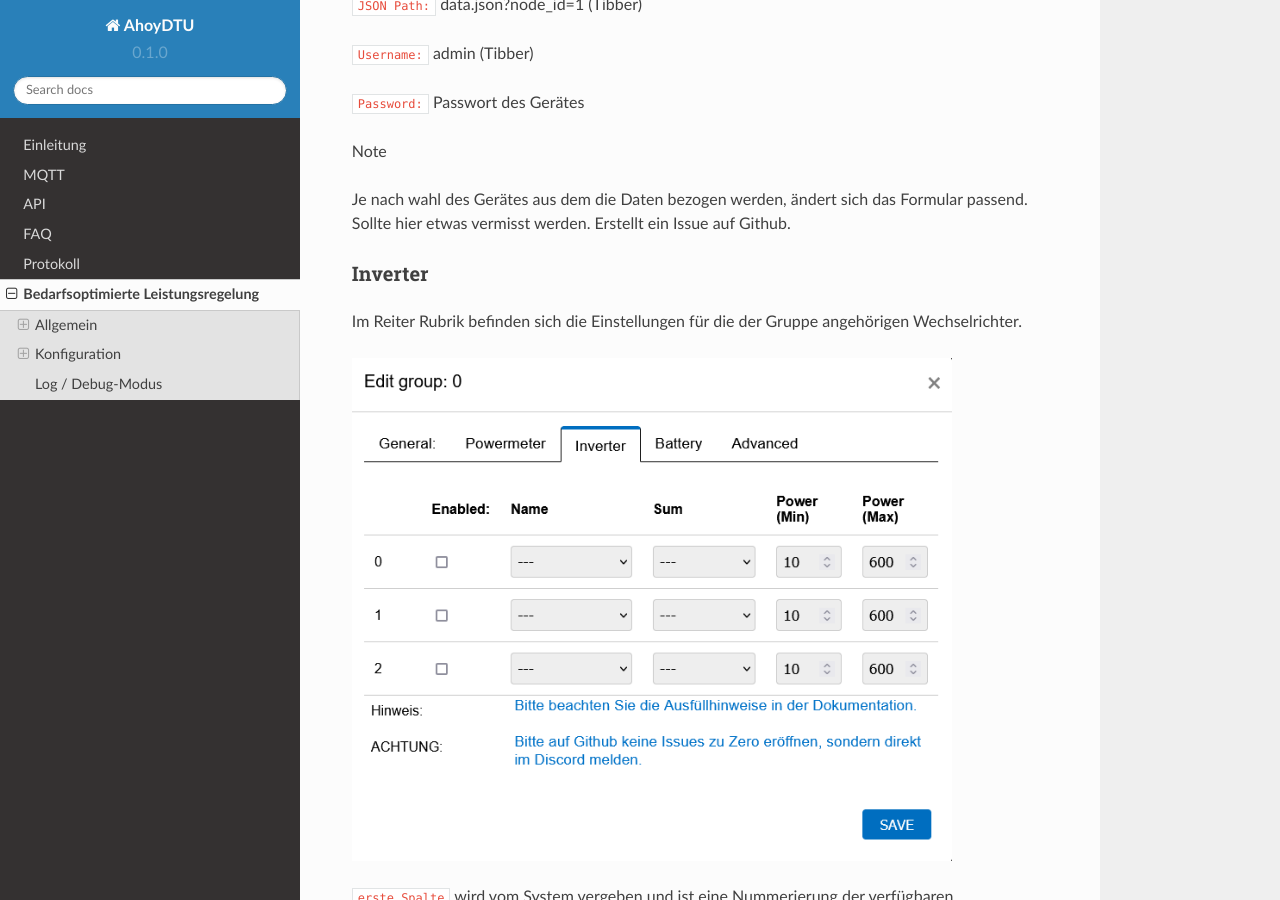
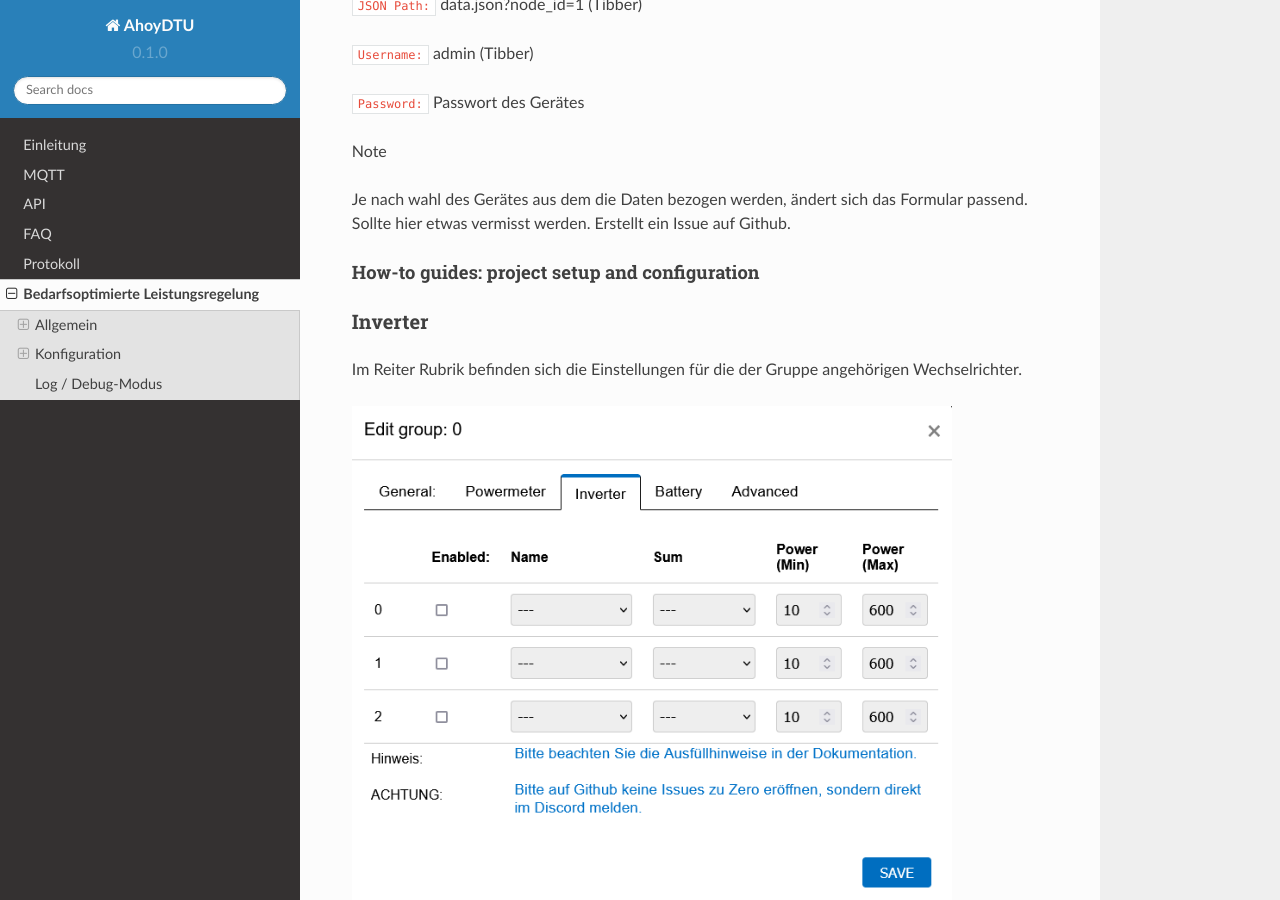
Before and after one commit to lumapu/ahoy_docs, a Sphinx documentation site: the page built from docs/source/zeroExport.rst, in a window 1280 px wide and 900 px high, scrolled down 3395 px. Built offline with Sphinx 7.4.7 and the Read the Docs theme 2.0.0, drawn with Linux system fonts in a browser that asks for light colours.

Commit message:
Update zeroExport.rst
test

```diff
--- a/docs/source/zeroExport.rst
+++ b/docs/source/zeroExport.rst
@@ -102,7 +102,8 @@ Note
 Je nach wahl des Gerätes aus dem die Daten bezogen werden, ändert sich das Formular passend.
 Sollte hier etwas vermisst werden. Erstellt ein Issue auf Github.
 
-
+How-to guides: project setup and configuration
+==============================================
 
 Inverter
 ***************
```
